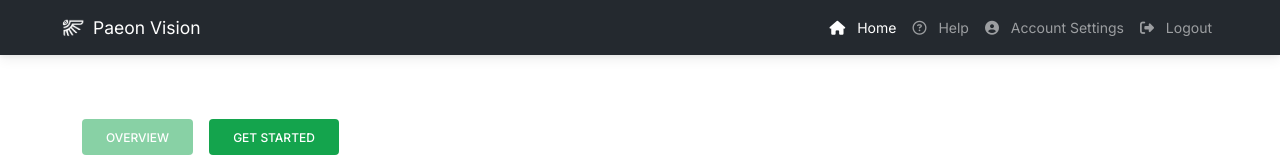
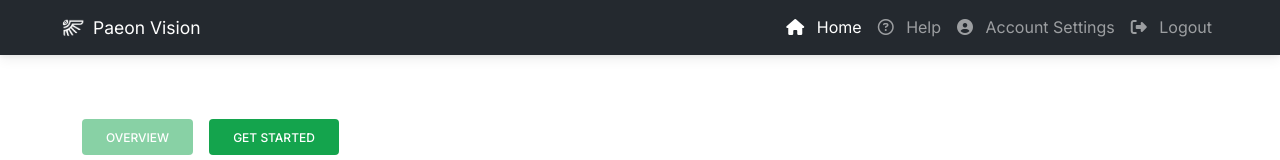
Before and after one commit to Paeon-Tech/paeon-vision, a React (Create React App) app: page /home in a window 1280 px wide. Shown: the top 160 px of the page. Built offline with nearby package versions, Linux system fonts and the light colour scheme; no server answers; sample sign-in values are in the browser's storage.

Commit message:
[ REM ] - Remove small text

```diff
--- a/src/Pages/Dashboard/NavigationBar.js
+++ b/src/Pages/Dashboard/NavigationBar.js
@@ -53,7 +53,7 @@ const NavigationBar = () => {
                         <MDBNavbarNav
                             right
                             fullWidth={false}
-                            className="small text-start"
+                            className="text-start"
                         >
                             <MDBNavbarItem>
                                 <MDBNavbarLink
```
